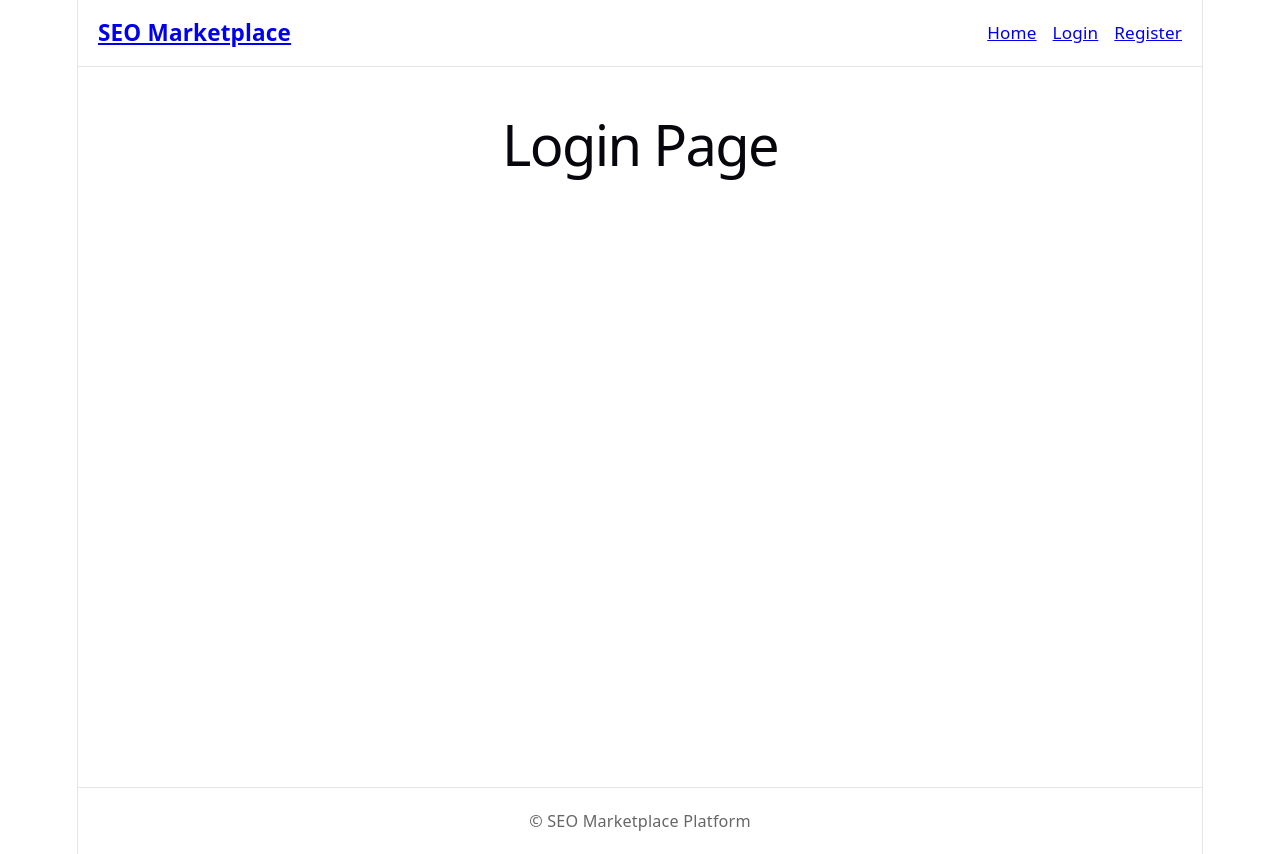
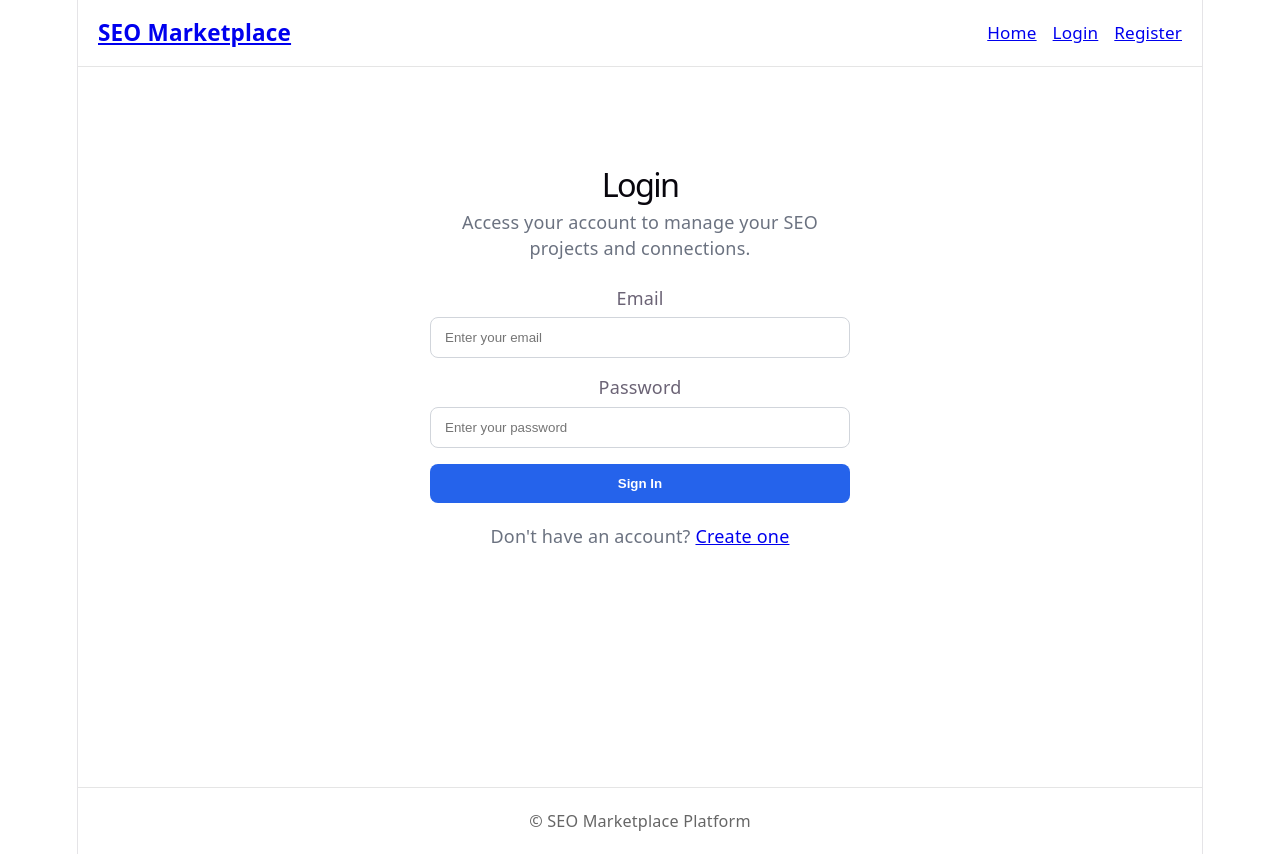
Before and after one commit to levanBatmanishvili/seo-marketplace-platform, a React app in the folder frontend/: page /login in a window 1280 px wide. Built offline with nearby package versions, Linux system fonts and the light colour scheme; the HTML template or start-up script is replaced by a standard one.

Commit message:
feat: create login page UI

```diff
--- a/frontend/src/pages/LoginPage.jsx
+++ b/frontend/src/pages/LoginPage.jsx
@@ -1,3 +1,49 @@
+import { Link } from "react-router-dom";
+import "../styles/login.css";
+
 export default function LoginPage() {
-    return <h1>Login Page</h1>;
-  }
+  return (
+    <section className="login-page">
+      <h1 className="login-page__title">Login</h1>
+      <p className="login-page__text">
+        Access your account to manage your SEO projects and connections.
+      </p>
+
+      <form className="login-form">
+        <div className="login-form__group">
+          <label htmlFor="email" className="login-form__label">
+            Email
+          </label>
+          <input
+            id="email"
+            type="email"
+            name="email"
+            className="login-form__input"
+            placeholder="Enter your email"
+          />
+        </div>
+
+        <div className="login-form__group">
+          <label htmlFor="password" className="login-form__label">
+            Password
+          </label>
+          <input
+            id="password"
+            type="password"
+            name="password"
+            className="login-form__input"
+            placeholder="Enter your password"
+          />
+        </div>
+
+        <button type="submit" className="login-form__button">
+          Sign In
+        </button>
+      </form>
+
+      <p className="login-page__footer">
+        Don&apos;t have an account? <Link to="/register">Create one</Link>
+      </p>
+    </section>
+  );
+}
--- /dev/null
+++ b/frontend/src/styles/login.css
@@ -0,0 +1,59 @@
+.login-page {
+    max-width: 420px;
+    margin: 0 auto;
+    padding: 40px 0;
+  }
+
+  .login-page__title {
+    font-size: 1.8rem;
+    margin-bottom: 12px;
+    text-align: center;
+  }
+
+  .login-page__text {
+    margin-bottom: 24px;
+    text-align: center;
+    color: #6b7280;
+  }
+
+  .login-form {
+    display: flex;
+    flex-direction: column;
+    gap: 16px;
+  }
+
+  .login-form__group {
+    display: flex;
+    flex-direction: column;
+    gap: 6px;
+  }
+
+  .login-form__label {
+    font-weight: 500;
+  }
+
+  .login-form__input {
+    padding: 12px 14px;
+    border: 1px solid #d1d5db;
+    border-radius: 8px;
+  }
+
+  .login-form__button {
+    border: none;
+    border-radius: 8px;
+    padding: 12px 16px;
+    background-color: #2563eb;
+    color: #ffffff;
+    font-weight: 600;
+    cursor: pointer;
+  }
+
+  .login-form__button:hover {
+    opacity: 0.92;
+  }
+
+  .login-page__footer {
+    margin-top: 20px;
+    text-align: center;
+    color: #6b7280;
+  }
```
